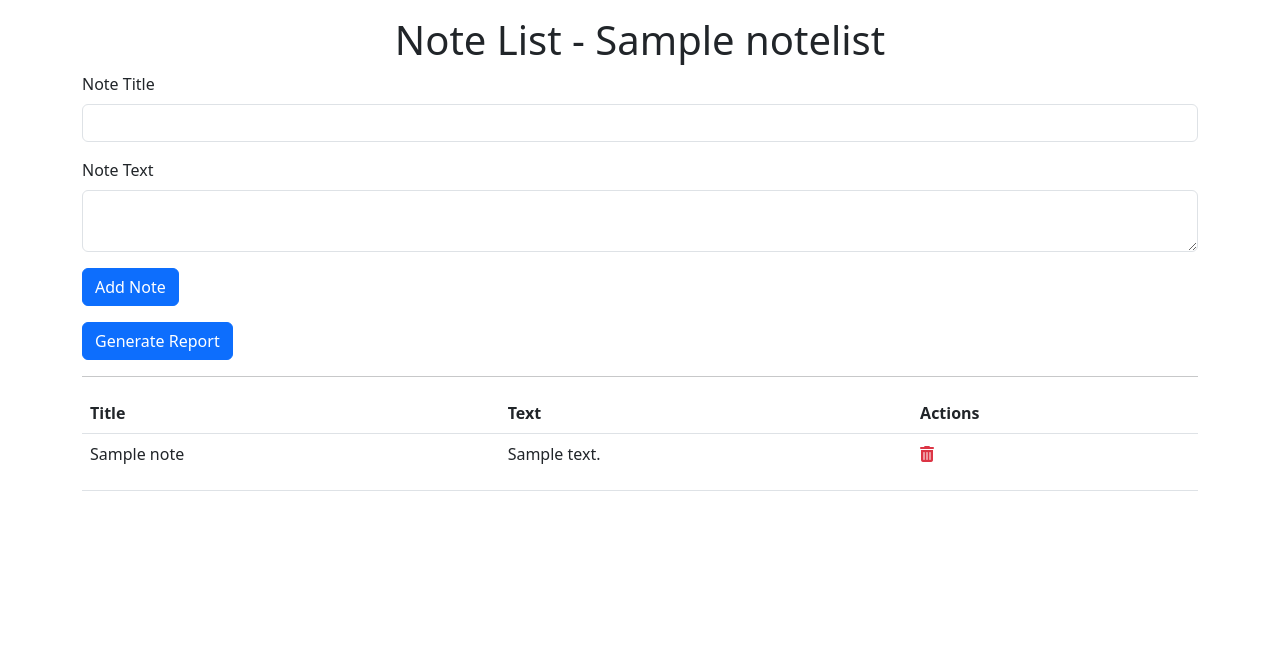
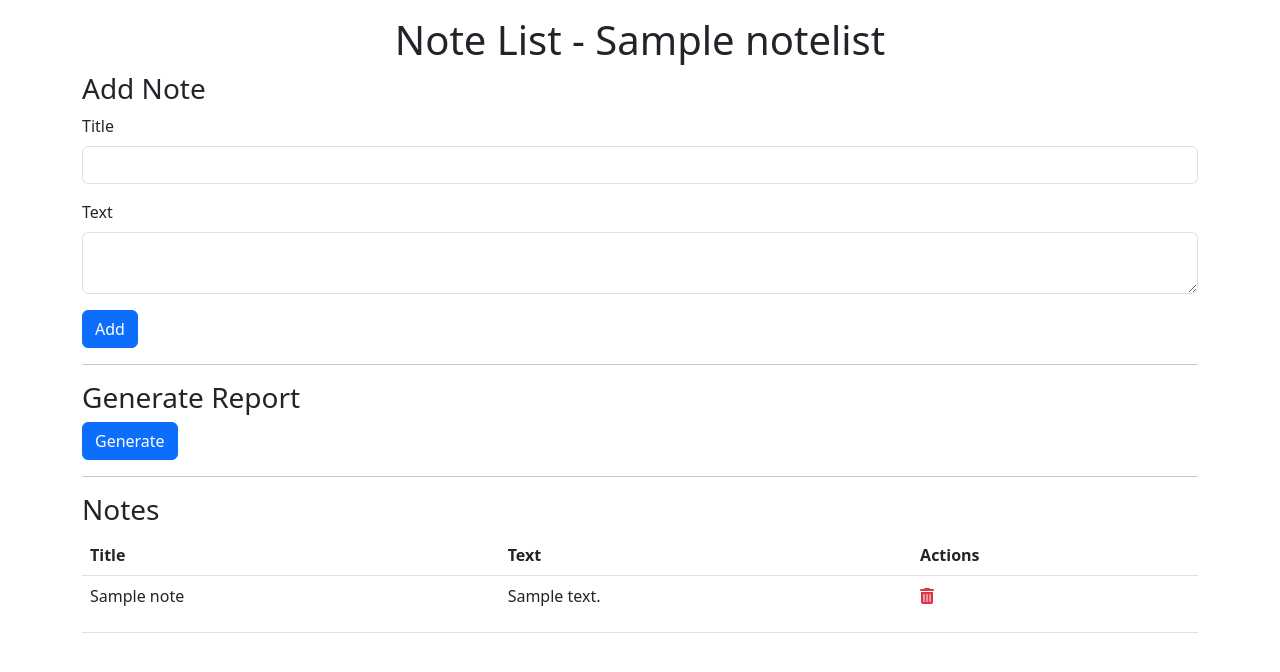
Before and after one commit to jakobrobert/openai-experiments, a Django app: a page that uses note_lists/templates/note_list.html in a window 1280 px wide. Shown: the top 672 px of the page. Run offline with Django 5.2, Linux system fonts and the light colour scheme; tables that the repository leaves empty hold one stand-in row (values such as "Sample post"); some libraries are stand-ins or nearby versions.

Commit message:
Restructure layout

```diff
--- a/note_lists/templates/note_list.html
+++ b/note_lists/templates/note_list.html
@@ -12,33 +12,37 @@
     <div class="container mt-3">
         <h1 class="text-center">Note List - {{ note_list.title }}</h1>
 
+        <h3>Add Note</h3>
         <form action="{% url 'add_note' note_list.id %}" method="post" class="mb-3">
             {% csrf_token %}
             <div class="mb-3">
-                <label class="form-label" for="title">Note Title</label>
+                <label class="form-label" for="title">Title</label>
                 <input type="text" class="form-control" id="title" name="title" required>
             </div>
             <div class="mb-3">
-                <label class="form-label" for="text">Note Text</label>
+                <label class="form-label" for="text">Text</label>
                 <textarea class="form-control" id="text" name="text" required></textarea>
             </div>
-            <button type="submit" class="btn btn-primary">Add Note</button>
+            <button type="submit" class="btn btn-primary">Add</button>
         </form>
 
+        <hr>
+
+        <h3>Generate Report</h3>
         <form action="{% url 'generate_report' note_list.id %}" method="post" class="mb-3">
             {% csrf_token %}
-            <button type="submit" class="btn btn-primary">Generate Report</button>
+            <button type="submit" class="btn btn-primary">Generate</button>
         </form>
 
         <div class="mb-3">
             {% if report %}
-                <h3>Generated Report</h3>
                 <p>{{ report }}</p>
             {% endif %}
         </div>
 
         <hr>
 
+        <h3>Notes</h3>
         <table class="table">
             <thead>
                 <tr>
```
